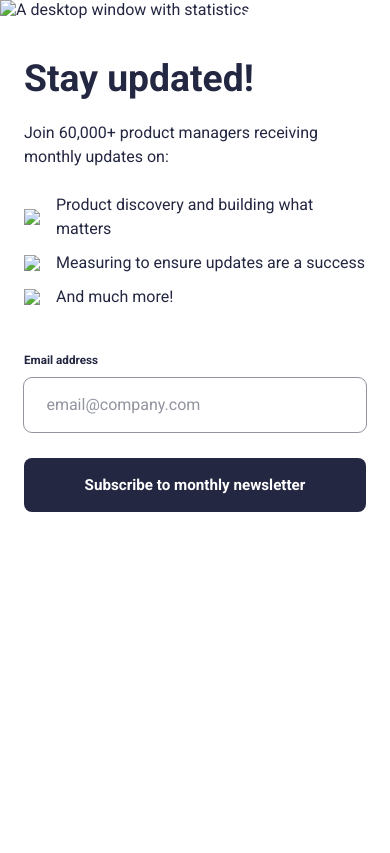
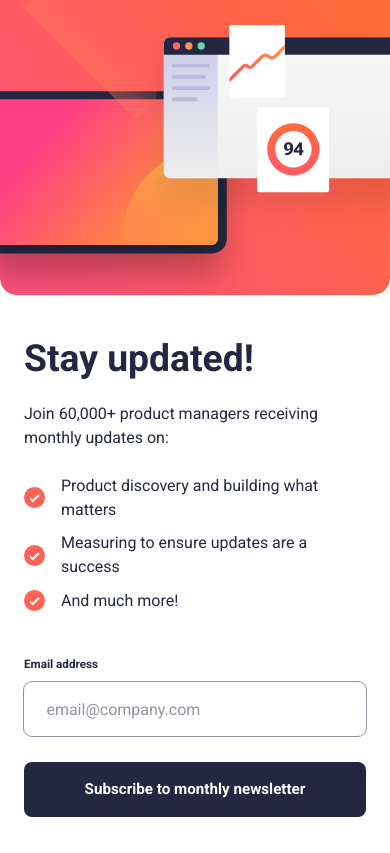
Before and after one commit to complic8-coder/newsletter-sign-up, a plain HTML site: page index.html in a window 390 px wide. Drawn offline with Linux system fonts and the light colour scheme.

Commit message:
Update index.html
Changed file paths for all images

```diff
--- a/index.html
+++ b/index.html
@@ -9,7 +9,7 @@
       rel="icon"
       type="image/png"
       sizes="32x32"
-      href="./assets/images/favicon-32x32.png"
+      href="./images/favicon-32x32.png"
     />
 
     <title>
@@ -24,11 +24,11 @@
     <section class="sign-up" style="display: flex">
       <picture>
         <source
-          srcset="./assets/images/illustration-sign-up-mobile.svg"
+          srcset="./images/illustration-sign-up-mobile.svg"
           media="(max-width: 600px)"
         />
         <img
-          src="./assets/images/illustration-sign-up-desktop.svg"
+          src="./images/illustration-sign-up-desktop.svg"
           alt="A desktop window with statistics"
           class="sign-up__img"
         />
@@ -40,19 +40,19 @@
         </p>
         <ul class="sign-up__list">
           <li>
-            <img src="./assets/images/icon-list.svg" class="list__bullet" />
+            <img src="./images/icon-list.svg" class="list__bullet" />
             <span class="list__item"
               >Product discovery and building what matters</span
             >
           </li>
           <li>
-            <img src="./assets/images/icon-list.svg" class="list__bullet" />
+            <img src="./images/icon-list.svg" class="list__bullet" />
             <span class="list__item"
               >Measuring to ensure updates are a success</span
             >
           </li>
           <li>
-            <img src="./assets/images/icon-list.svg" class="list__bullet" />
+            <img src="./images/icon-list.svg" class="list__bullet" />
             <span class="list__item">And much more!</span>
           </li>
         </ul>
@@ -83,7 +83,7 @@
     <!-- Success message start -->
 
     <section class="success" style="display: none">
-      <img src="./assets/images/icon-success.svg" class="success__img" />
+      <img src="./images/icon-success.svg" class="success__img" />
 
       <h2 class="header success__header">Thanks for subscribing!</h2>
       <p class="success__message">
```
